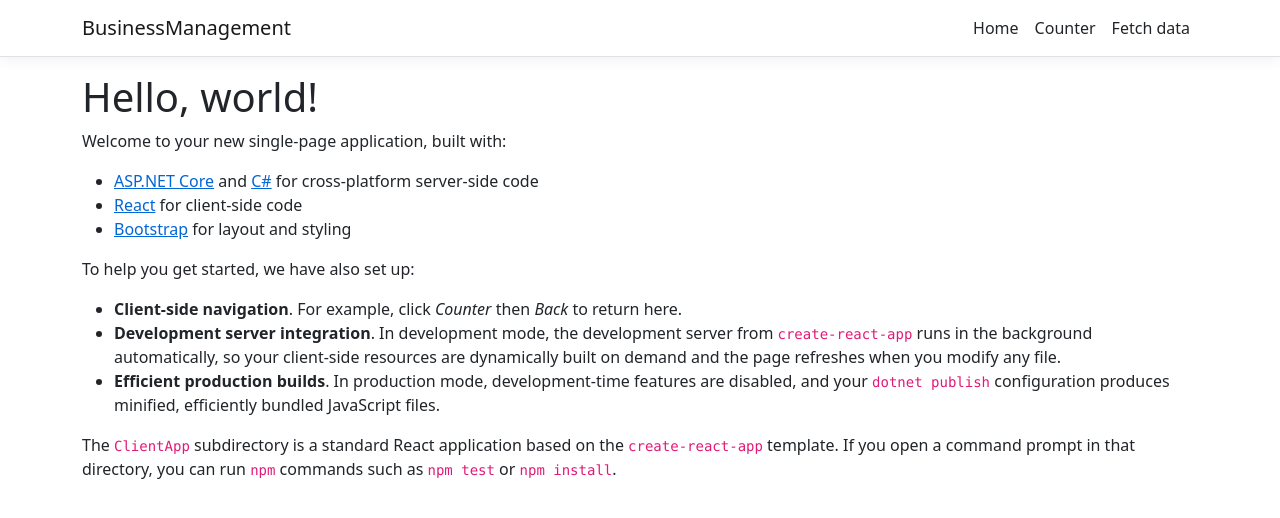
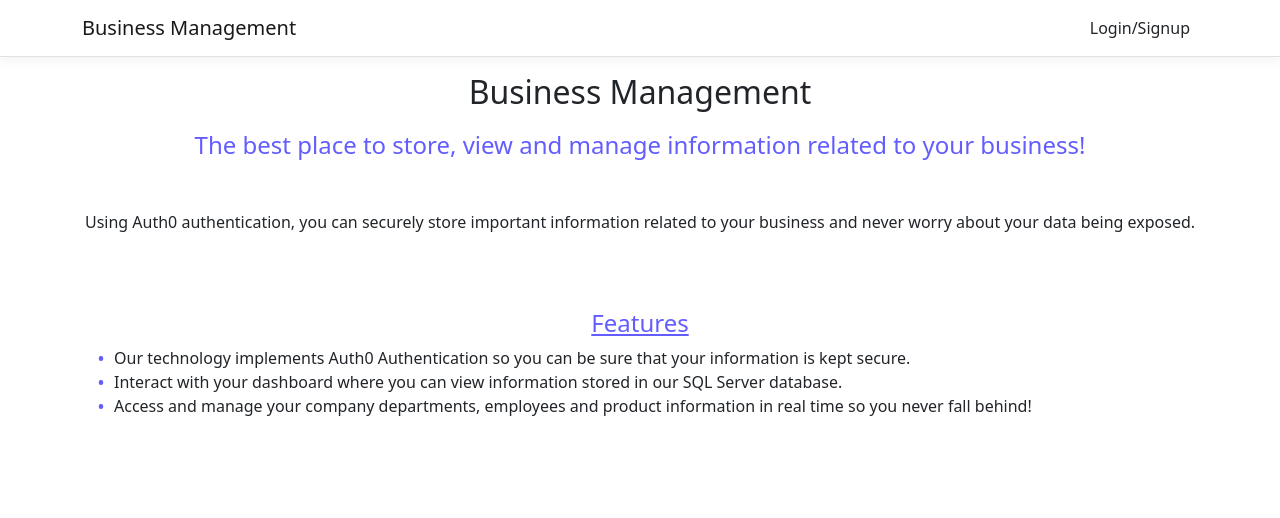
Before and after one commit to Kpaisley/Business-Management, a React (Create React App) app in the folder BusinessManagement/ClientApp/: page / in a window 1280 px wide. Shown: the top 518 px of the page. Built offline with nearby package versions, Linux system fonts and the light colour scheme.

Commit message:
Implemented login and logout functionality using Auth0

```diff
--- a/BusinessManagement/ClientApp/public/index.html
+++ b/BusinessManagement/ClientApp/public/index.html
@@ -10,7 +10,7 @@
       homescreen on Android. See https://developers.google.com/web/fundamentals/engage-and-retain/web-app-manifest/
     -->
     <link rel="manifest" href="%PUBLIC_URL%/manifest.json">
-    <link rel="shortcut icon" href="%PUBLIC_URL%/favicon.ico">
+    <link rel="shortcut icon" href="%PUBLIC_URL%/favicon.ico" width="50px">
     <!--
       Notice the use of %PUBLIC_URL% in the tags above.
       It will be replaced with the URL of the `public` folder during the build.
@@ -20,7 +20,7 @@
       work correctly both with client-side routing and a non-root public URL.
       Learn how to configure a non-root public URL by running `npm run build`.
     -->
-    <title>BusinessManagement</title>
+    <title>Business Management</title>
   </head>
   <body>
     <noscript>
--- a/BusinessManagement/ClientApp/src/App.js
+++ b/BusinessManagement/ClientApp/src/App.js
@@ -1,13 +1,19 @@
-import React, { Component } from 'react';
+import React from 'react';
 import { Route, Routes } from 'react-router-dom';
 import AppRoutes from './AppRoutes';
 import { Layout } from './components/Layout';
+import { useAuth0 } from '@auth0/auth0-react';
 import './custom.css';
 
-export default class App extends Component {
-  static displayName = App.name;
+const App = () => {
+    const { isLoading } = useAuth0();
 
-  render() {
+    if (isLoading) {
+        return (
+            <div className="loader"></div>
+        );
+    }
+
     return (
       <Layout>
         <Routes>
@@ -18,5 +24,6 @@ export default class App extends Component {
         </Routes>
       </Layout>
     );
-  }
 }
+
+export default App;
--- a/BusinessManagement/ClientApp/src/components/Counter.js
+++ b/BusinessManagement/ClientApp/src/components/Counter.js
@@ -1,31 +1,30 @@
-import React, { Component } from 'react';
+import React, { Component, useState } from 'react';
+import { useAuth0 } from '@auth0/auth0-react';
 
-export class Counter extends Component {
-  static displayName = Counter.name;
 
-  constructor(props) {
-    super(props);
-    this.state = { currentCount: 0 };
-    this.incrementCounter = this.incrementCounter.bind(this);
+export const Counter = (props) => {
+    const { isAuthenticated } = useAuth0();
+    const [currentCount, setCurrentCount] = useState(0);
+
+
+    function incrementCounter() {
+        setCurrentCount(currentCount + 1);
     }
 
-  incrementCounter() {
-    this.setState({
-      currentCount: this.state.currentCount + 1
-    });
+
+    if (!isAuthenticated) {
+        window.location.href = "";
     }
 
-  render() {
-    return (
+    return isAuthenticated && (
         <div>
           <h1>Counter</h1>
 
           <p>This is a simple example of a React component.</p>
 
-        <p aria-live="polite">Current count: <strong>{this.state.currentCount}</strong></p>
+          <p aria-live="polite">Current count: <strong>{currentCount}</strong></p>
 
-        <button className="btn btn-primary" onClick={this.incrementCounter}>Increment</button>
+          <button className="btn btn-primary" onClick={() => incrementCounter()}>Increment</button>
         </div>
     );
 }
-}
--- /dev/null
+++ b/BusinessManagement/ClientApp/src/components/Home.css
@@ -0,0 +1,43 @@
+
+.home-bg {
+    display: flex;
+    flex-direction: column;
+}
+
+.greeting {
+    margin: auto;
+    text-align: center;
+}
+
+.greeting h2 {
+    margin: 0 0 20px 0;
+}
+
+.greeting h4 {
+    color: #635dff;
+    margin: 0 0 50px 0;
+}
+
+.features p {
+    text-align: center;
+    margin: 0 0 75px 0;
+}
+
+.features h4 {
+    text-align: center;
+    color: #635dff;
+    text-decoration: underline;
+}
+
+.features ul {
+    list-style: none;
+}
+
+.features ul li::before {
+  content: "\2022";  /* Add content: \2022 is the CSS Code/unicode for a bullet */
+  color: #635dff; /* Change the color */
+  font-weight: bolder; /* If you want it to be bold */
+  display: inline-block; /* Needed to add space between the bullet and the text */
+  width: 1em; /* Also needed for space (tweak if needed) */
+  margin-left: -1em; /* Also needed for space (tweak if needed) */
+}
--- a/BusinessManagement/ClientApp/src/components/Home.js
+++ b/BusinessManagement/ClientApp/src/components/Home.js
@@ -1,26 +1,88 @@
-import React, { Component } from 'react';
+import React, { useEffect, useState } from 'react';
+import { useAuth0 } from '@auth0/auth0-react';
+import './Home.css';
 
-export class Home extends Component {
-  static displayName = Home.name;
+export const Home = () => {
+    const { isAuthenticated, user } = useAuth0();
+    const [products, setProducts] = useState([]);
+    const [departments, setDepartments] = useState([]);
+    const [employees, setEmployees] = useState([]);
 
-  render() {
-    return (
+    async function populateProducts() {
+        //CALL PRODUCTS API HERE AND SET PRODUCTS TO RESULT
+        console.log('Populating Products')
+    }
+    async function populateDepartments() {
+        //CALL DEPARTMENTS API HERE AND SET DEPARTMENTS TO RESULT
+        console.log('Populating Departments')
+    }
+    async function populateEmployees(deptID) {
+        //CALL EMPLOYEES API HERE PASSING THE deptID AS A PARAMETER TO RETURN EACH EMPLOYEE FROM EACH DEPT AND PUSH IT TO THE EMPLOYEE ARRAY.
+        console.log('Populating Employees')
+    }
+
+
+    //POPULATE DEPARTMENTS, EMPLOYEES && PRODUCTS
+    useEffect(() => {
+        if (isAuthenticated) {
+            populateProducts().then(populateDepartments()).then(() => {
+                for (let i = 0; i < departments.length; i++) {
+                    var deptID = departments[i].departmentId;
+                    populateEmployees(deptID);
+                    //POPULATE EMPLOYEES BASED OFF OF THE DEPARTMENT ID'S RETURNED.
+                }
+            })
+        }
+    }, [])
+
+
+
+
+
+
+
+
+
+
+
+
+    //RETURN HOMEPAGE IF NOT AUTHENTICATED
+    if (!isAuthenticated) {
+        return (
+            <div className="home-bg">
+                <div className="greeting">
+                    <h2>Business Management</h2>
+                    <h4>The best place to store, view and manage information related to your business!</h4>
+                </div>
+                <div className="features">
+                    <p>Using Auth0 authentication, you can securely store important information related to your business and never worry about your data being exposed.</p>
+                    <h4>Features</h4>
+                    <ul>
+                        <li>Our technology implements Auth0 Authentication so you can be sure that your information is kept secure.</li>
+                        <li>Interact with your dashboard where you can view information stored in our SQL Server database.</li>
+                        <li>Access and manage your company departments, employees and product information in real time so you never fall behind!</li>
+                    </ul>
+                </div>
+            </div>
+        );
+    }
+
+    //RETURN USER DASHBOARD IF AUTHENTICATED
+    return isAuthenticated && (
       <div>
-        <h1>Hello, world!</h1>
-        <p>Welcome to your new single-page application, built with:</p>
-        <ul>
-          <li><a href='https://get.asp.net/'>ASP.NET Core</a> and <a href='https://msdn.microsoft.com/en-us/library/67ef8sbd.aspx'>C#</a> for cross-platform server-side code</li>
-          <li><a href='https://facebook.github.io/react/'>React</a> for client-side code</li>
-          <li><a href='http://getbootstrap.com/'>Bootstrap</a> for layout and styling</li>
-        </ul>
-        <p>To help you get started, we have also set up:</p>
-        <ul>
-          <li><strong>Client-side navigation</strong>. For example, click <em>Counter</em> then <em>Back</em> to return here.</li>
-          <li><strong>Development server integration</strong>. In development mode, the development server from <code>create-react-app</code> runs in the background automatically, so your client-side resources are dynamically built on demand and the page refreshes when you modify any file.</li>
-          <li><strong>Efficient production builds</strong>. In production mode, development-time features are disabled, and your <code>dotnet publish</code> configuration produces minified, efficiently bundled JavaScript files.</li>
-        </ul>
-        <p>The <code>ClientApp</code> subdirectory is a standard React application based on the <code>create-react-app</code> template. If you open a command prompt in that directory, you can run <code>npm</code> commands such as <code>npm test</code> or <code>npm install</code>.</p>
+            <h1>Welcome! Below is your account information...</h1>
+            <p>{JSON.stringify(user, null, 2)}</p>
+            <br />
+            <br />
+            <p>
+                Products: {products.length}
+            </p>
+            <p>
+                Departments: {departments.length}
+            </p>
+            <p>
+                Employees: {employees.length}
+            </p>
       </div>
     );
-  }
 }
--- a/BusinessManagement/ClientApp/src/components/NavMenu.js
+++ b/BusinessManagement/ClientApp/src/components/NavMenu.js
@@ -1,47 +1,44 @@
-import React, { Component } from 'react';
+import React, { useState } from 'react';
 import { Collapse, Navbar, NavbarBrand, NavbarToggler, NavItem, NavLink } from 'reactstrap';
 import { Link } from 'react-router-dom';
+import { useAuth0 } from '@auth0/auth0-react';
 import './NavMenu.css';
 
-export class NavMenu extends Component {
-  static displayName = NavMenu.name;
+export const NavMenu = (props) => {
+    const [collapsed, setCollapsed] = useState(true);
+    const { isAuthenticated, loginWithRedirect, logout } = useAuth0();
 
-  constructor (props) {
-    super(props);
 
-    this.toggleNavbar = this.toggleNavbar.bind(this);
-    this.state = {
-      collapsed: true
-    };
+
+
+
+  function toggleNavbar() {
+    setCollapsed(!collapsed)
   }
 
-  toggleNavbar () {
-    this.setState({
-      collapsed: !this.state.collapsed
-    });
-  }
 
-  render() {
     return (
       <header>
         <Navbar className="navbar-expand-sm navbar-toggleable-sm ng-white border-bottom box-shadow mb-3" container light>
-          <NavbarBrand tag={Link} to="/">BusinessManagement</NavbarBrand>
-          <NavbarToggler onClick={this.toggleNavbar} className="mr-2" />
-          <Collapse className="d-sm-inline-flex flex-sm-row-reverse" isOpen={!this.state.collapsed} navbar>
+          <NavbarBrand tag={Link} to="/">Business Management</NavbarBrand>
+          <NavbarToggler onClick={() => toggleNavbar()} className="mr-2" />
+          <Collapse className="d-sm-inline-flex flex-sm-row-reverse" isOpen={!collapsed} navbar>
             <ul className="navbar-nav flex-grow">
-              <NavItem>
-                <NavLink tag={Link} className="text-dark" to="/">Home</NavLink>
-              </NavItem>
-              <NavItem>
+              <NavItem hidden={!isAuthenticated}>
                 <NavLink tag={Link} className="text-dark" to="/counter">Counter</NavLink>
               </NavItem>
-              <NavItem>
+              <NavItem hidden={!isAuthenticated}>
                 <NavLink tag={Link} className="text-dark" to="/fetch-data">Fetch data</NavLink>
+              </NavItem>
+              <NavItem hidden={isAuthenticated}>
+                <NavLink tag={Link} className="text-dark" to="/" onClick={() => loginWithRedirect()}>Login/Signup</NavLink>
+              </NavItem>
+              <NavItem hidden={!isAuthenticated}>
+                <NavLink tag={Link} className="text-dark" to="/" onClick={() => logout()}>Logout</NavLink>
               </NavItem>
             </ul>
           </Collapse>
         </Navbar>
       </header>
     );
-  }
 }
--- a/BusinessManagement/ClientApp/src/custom.css
+++ b/BusinessManagement/ClientApp/src/custom.css
@@ -16,3 +16,23 @@ code {
   background-color: #1b6ec2;
   border-color: #1861ac;
 }
+
+.loader {
+    border: 8px solid #f3f3f3; /* Light grey */
+    border-top: 8px solid #3498db; /* Blue */
+    border-radius: 50%;
+    width: 50px;
+    height: 50px;
+    animation: spin 2s linear infinite;
+    margin: 30vh auto 0 auto;
+}
+
+@keyframes spin {
+    0% {
+        transform: rotate(0deg);
+    }
+
+    100% {
+        transform: rotate(360deg);
+    }
+}
```
Also changed, not shown: BusinessManagement/ClientApp/src/index.js (+15 -3 lines), 2 other files (tests, documents, lock files or other folders). Lines whose indentation alone changed are shown as unchanged.
